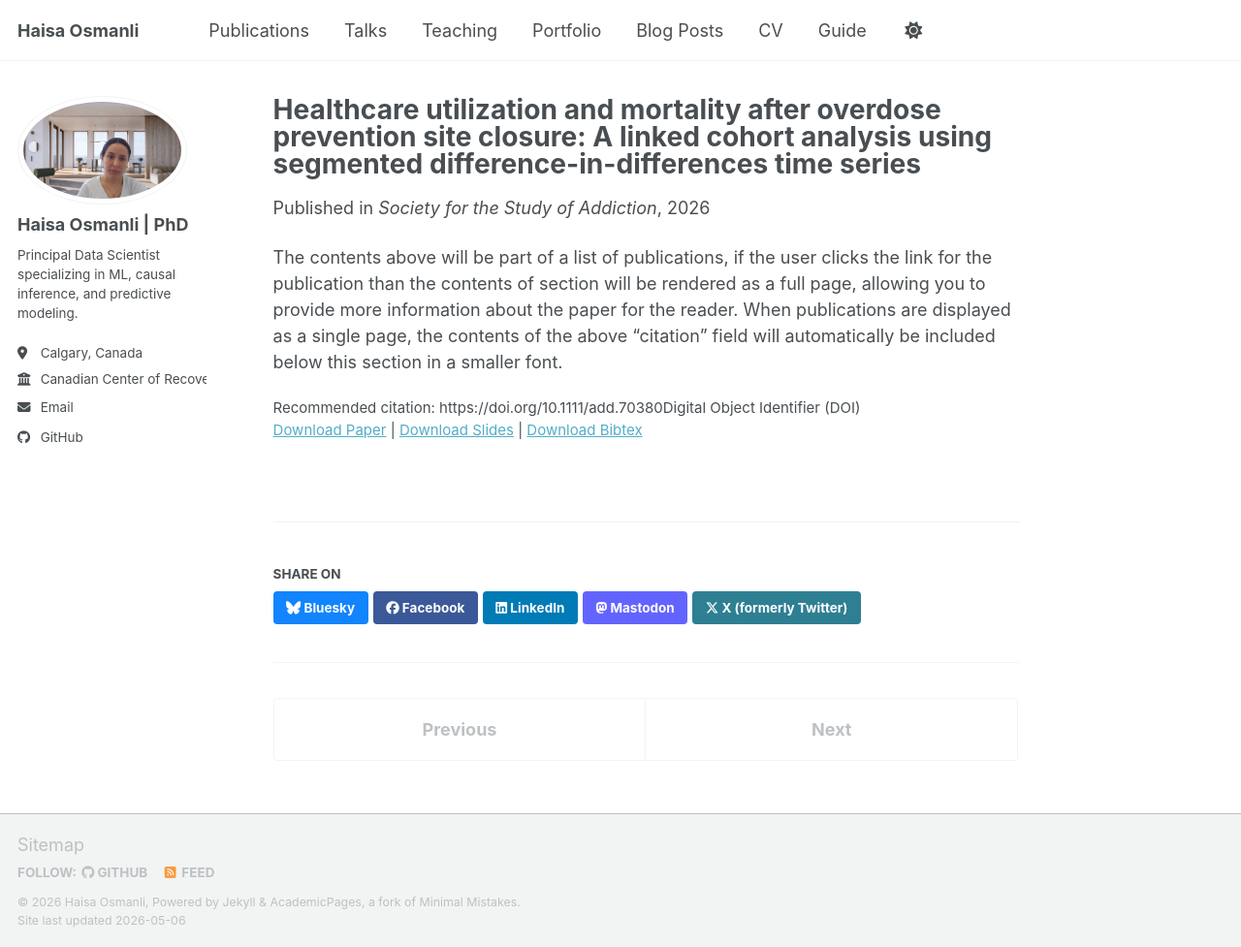
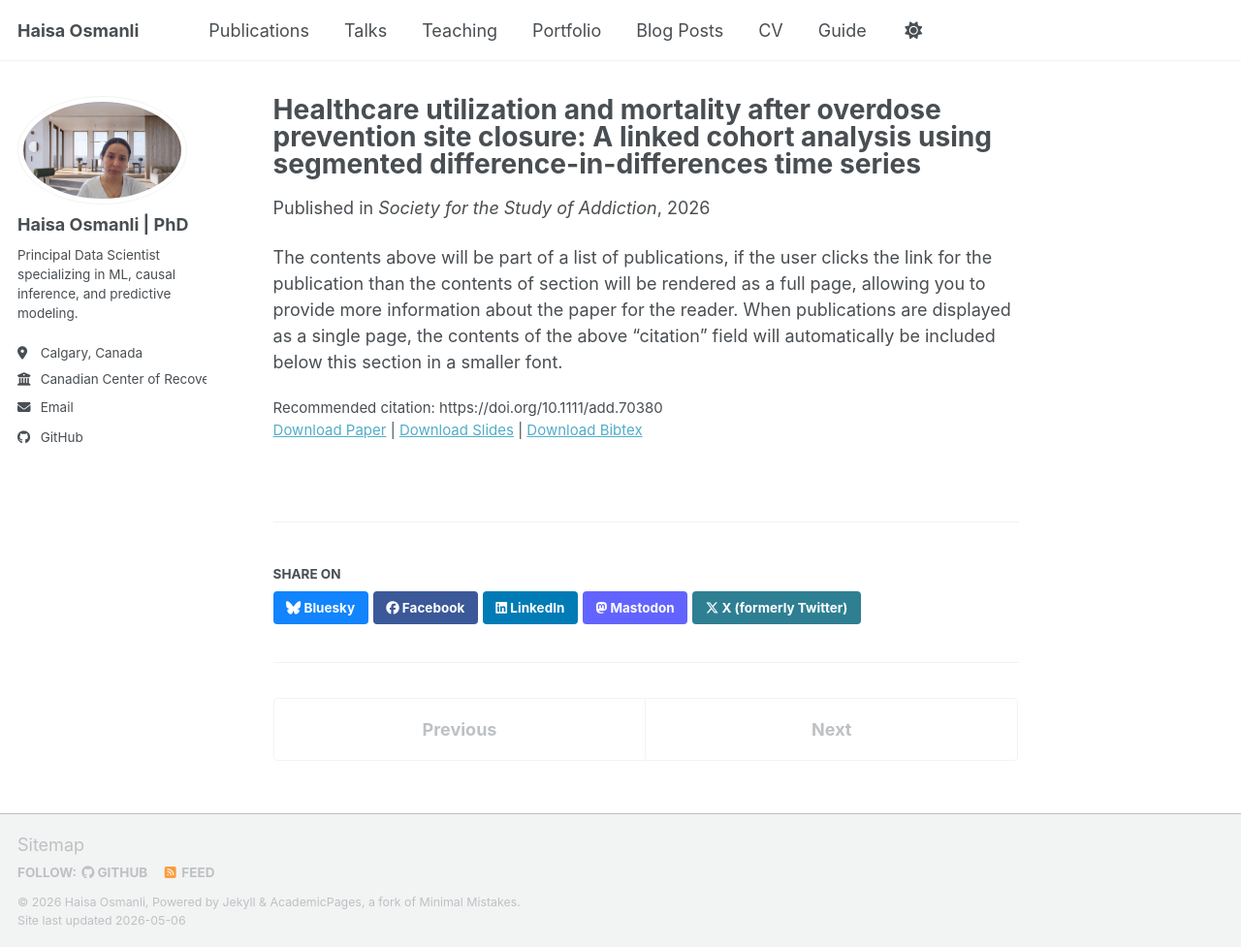
Before and after one commit to haisa-alpha/haisa-alpha.github.io, a Jekyll site: the page built from _publications/2009-10-01-paper-title-number-1.md, in a window 1280 px wide and 977 px high. Shown: the whole window at 97% size. Built offline with Jekyll 4.4.1, drawn with Linux system fonts in a browser that asks for light colours; a script bundle is joined from its source files by our own code; library files that are not in the unit come from our copies.

Commit message:
Update 2009-10-01-paper-title-number-1.md

```diff
--- a/_publications/2009-10-01-paper-title-number-1.md
+++ b/_publications/2009-10-01-paper-title-number-1.md
@@ -9,6 +9,6 @@ venue: 'Society for the Study of Addiction'
 slidesurl: 'https://academicpages.github.io/files/slides1.pdf'
 paperurl: 'https://academicpages.github.io/files/paper1.pdf'
 bibtexurl: 'https://academicpages.github.io/files/bibtex1.bib'
-citation: https://doi.org/10.1111/add.70380Digital Object Identifier (DOI)
+citation: https://doi.org/10.1111/add.70380
 ---
 The contents above will be part of a list of publications, if the user clicks the link for the publication than the contents of section will be rendered as a full page, allowing you to provide more information about the paper for the reader. When publications are displayed as a single page, the contents of the above "citation" field will automatically be included below this section in a smaller font.
```
